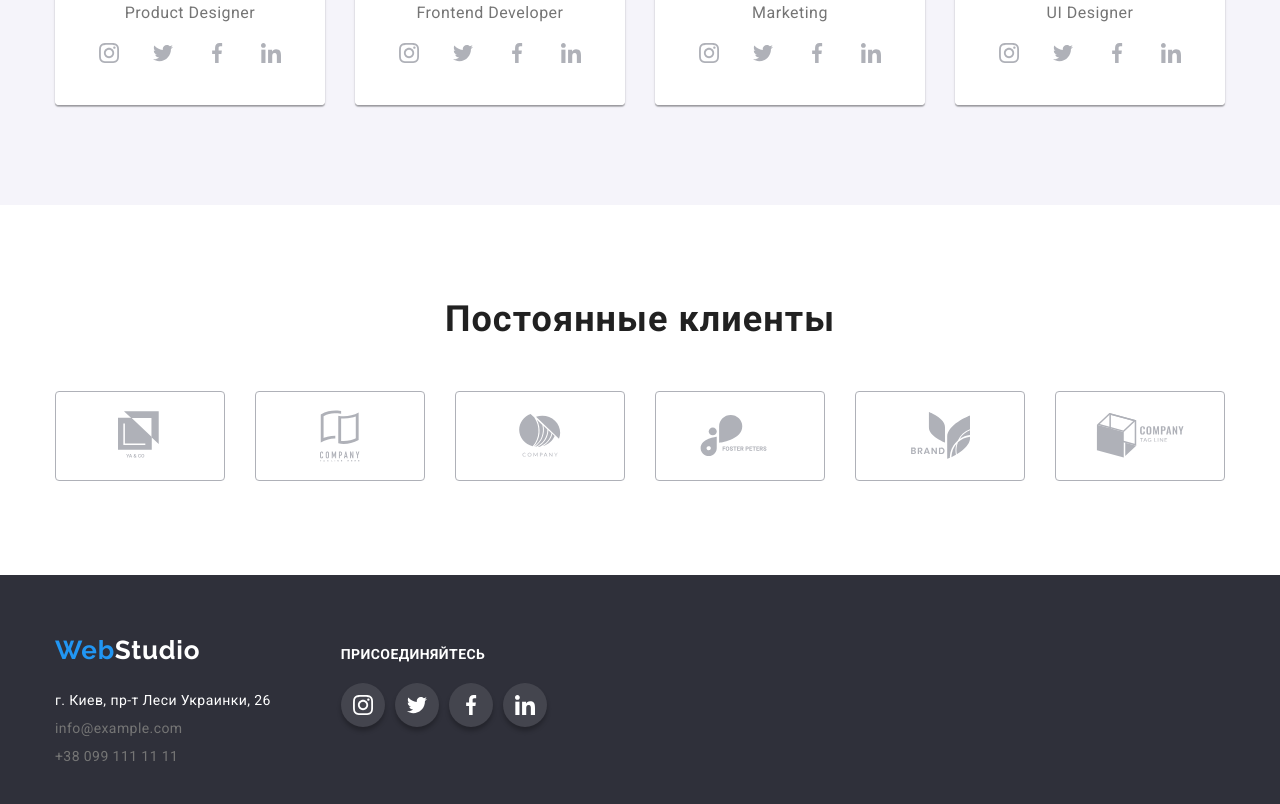
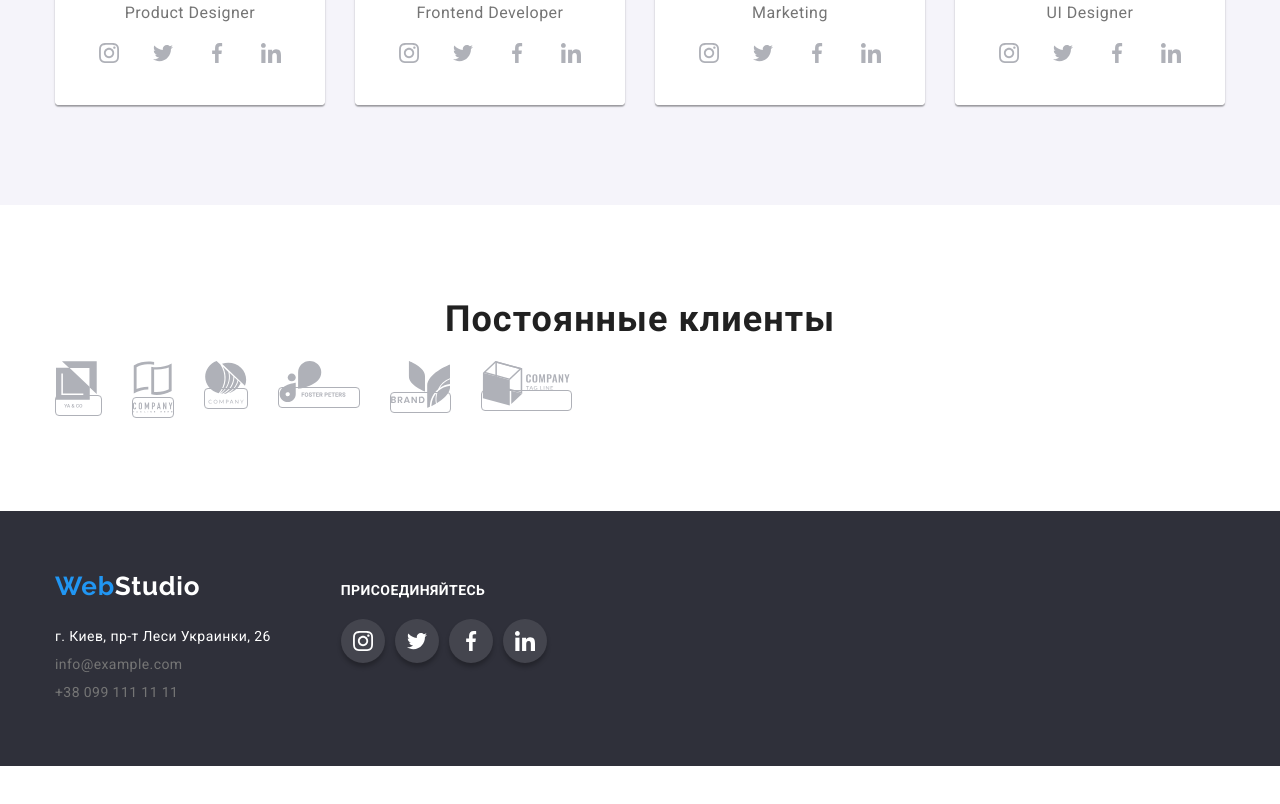
Before and after one commit to vovchik851/goit-markup-hw-04, a plain HTML site: page index.html in a window 1280 px wide. Shown: the part 2090-2894 px from the top of the page. After the commit the page ends 2856 px from the top, so only its background shows below. Drawn offline with nearby package versions, Linux system fonts and the light colour scheme.

Commit message:
Два варіанти для відстаней клієнтів

```diff
--- a/css/styles.css
+++ b/css/styles.css
@@ -390,19 +390,37 @@ img {
   color: var(--first-color-fonts);
   margin-bottom: 50px;
 }
-
+/*team-list {
+  display: flex;
+  margin-left: calc(-1 * var(--card-indent));
+  margin-top: calc(-1 * var(--card-indent));
+}
+.team-item {
+  margin-left: var(--card-indent);
+  margin-top: var(--card-indent);
+  flex-basis: calc(100% / 4 - var(--card-indent));
+  box-shadow: 0px 1px 3px rgba(0, 0, 0, 0.12), 0px 1px 1px rgba(0, 0, 0, 0.14),
+    0px 2px 1px rgba(0, 0, 0, 0.2);
+  border-radius: 4px;
+}*/
 .clients-list {
+  /*display: flex;
+  align-items: center;
+  justify-content: space-between;*/
   display: flex;
-  align-items: center;
-  justify-content: space-between;
+  margin-left: calc(-1 * var(--card-indent));
+  margin-top: calc(-1 * var(--card-indent));
 }
 
 .clients-list-link {
-  display: flex;
+  /*display: flex;
   justify-content: center;
-  align-items: center;
-  width: 170px;
-  height: 90px;
+  align-items: center;*/
+  margin-left: var(--card-indent);
+  margin-top: var(--card-indent);
+  flex-basis: calc(100% / 6 - var(--card-indent));
+  min-width: 170px;
+  min-height: 90px;
   border: 1px solid #afb1b8;
   box-sizing: border-box;
   border-radius: 4px;
```
